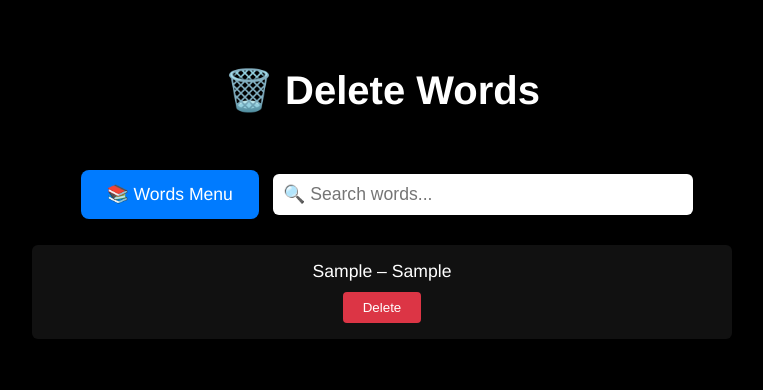
After one commit to nediHD/LingoLoop, a PHP site: page /delete_word.php in a window 1280 px wide. The commit adds this page. Shown: the top 390 px of the page, without its empty margins (258-1021 px from the left). Run offline with PHP 8.4, Linux system fonts and the light colour scheme; the visitor is signed in with stand-in values (Sample User, id 1); tables that the repository leaves empty or names only in its code hold one stand-in row (values such as "Sample post"); a stand-in replaces the project's code that opens the database connection; some libraries are stand-ins or nearby versions.

Commit message:
Problems with learning words.php

```diff
--- a/models/VocabularyManager.php
+++ b/models/VocabularyManager.php
@@ -11,8 +11,9 @@ class VocabularyManager
 
     public function translation_to($term) {
         $escapedInput = escapeshellarg($term);
-        $pythonScript = BASE_PATH . "/models/ai_translation.py";
-        $command = "python" . escapeshellarg($pythonScript) . " $escapedInput";
+        $pythonScript = __DIR__ . "/ai_translation.py";
+        $command = "python " . escapeshellarg($pythonScript) . " $escapedInput 2>&1";
+
         $output = shell_exec($command);
         $translation = json_decode($output, true);
 
@@ -66,7 +67,7 @@ class VocabularyManager
 
     public function setWordLearned($wordId)
     {
-        $stmt = $this->db->prepare("UPDATE user_vocabulary SET  review_days = review_days + 1, next_review_date = CURDATE() + INTERVAL review_days DAY WHERE id = ?");
+        $stmt = $this->db->prepare("UPDATE user_vocabulary SET  to_learn = 0,review_days = review_days + 1, next_review_date = CURDATE() + INTERVAL review_days DAY WHERE id = ?");
         $stmt->bind_param("i", $wordId);
         $stmt->execute();
         $stmt->close();
@@ -121,7 +122,7 @@ class VocabularyManager
 
     public function getAllWords($userId)
     {
-        $stmt = $this->db->prepare("SELECT * FROM user_vocabulary WHERE user_id = ?");
+        $stmt = $this->db->prepare("SELECT * FROM user_vocabulary WHERE user_id = ? ORDER BY date_added DESC");
         $stmt->bind_param("i", $userId);
         $stmt->execute();
         $result = $stmt->get_result();
--- /dev/null
+++ b/view/delete_word.php
@@ -0,0 +1,151 @@
+<?php
+define('BASE_PATH', dirname(__DIR__));
+require_once BASE_PATH . '/models/SessionManager.php';
+require_once BASE_PATH . '/models/VocabularyManager.php';
+require_once BASE_PATH . '/models/Database.php';
+
+SessionManager::startSession();
+
+if (!SessionManager::isLoggedIn()) {
+    header("Location: /lingoloop/view/index.php?action=login");
+    exit();
+}
+
+$db = Database::getInstance();
+$userId = $_SESSION['user_id'] ?? null;
+$vocabManager = new VocabularyManager($db);
+
+// Brisanje reči
+if (isset($_GET['delete'])) {
+    $wordId = intval($_GET['delete']);
+    $vocabManager->deleteWord($wordId);
+    header("Location: delete_word.php");
+    exit();
+}
+
+$allWords = $vocabManager->getAllWords($userId);
+?>
+
+<!DOCTYPE html>
+<html lang="en">
+<head>
+    <meta charset="UTF-8">
+    <title>Delete Words</title>
+    <meta name="viewport" content="width=device-width, initial-scale=1.0">
+    <style>
+        body {
+            background-color: #000;
+            color: white;
+            font-family: Helvetica, Arial, sans-serif;
+            margin: 0;
+            padding: 40px 20px;
+        }
+
+        .container {
+            max-width: 700px;
+            margin: 0 auto;
+            text-align: center;
+        }
+
+        h1 {
+            font-size: 2.5rem;
+            margin-bottom: 30px;
+        }
+
+        .button {
+            padding: 14px 26px;
+            font-size: 1.1rem;
+            border: none;
+            border-radius: 8px;
+            margin: 10px;
+            cursor: pointer;
+            transition: background-color 0.3s ease;
+            text-decoration: none;
+            display: inline-block;
+        }
+
+        .menu-btn {
+            background-color: #007bff;
+            color: white;
+        }
+
+        .search-btn {
+            background-color: #28a745;
+            color: white;
+        }
+
+        .button:hover {
+            opacity: 0.85;
+        }
+
+        .search-box {
+            width: 100%;
+            max-width: 400px;
+            padding: 10px;
+            margin: 30px auto;
+            font-size: 1.1rem;
+            border-radius: 6px;
+            border: none;
+        }
+
+        .word-card {
+            background-color: #111;
+            padding: 16px;
+            margin-bottom: 12px;
+            border-radius: 6px;
+            text-align: center;
+        }
+
+        .word-card span {
+            font-size: 1.1rem;
+            display: block;
+            margin-bottom: 10px;
+        }
+
+        .delete-btn {
+            background-color: #dc3545;
+            color: white;
+            padding: 8px 20px;
+            border: none;
+            border-radius: 4px;
+            cursor: pointer;
+        }
+    </style>
+    <script>
+        function filterWords() {
+            let input = document.getElementById('searchInput').value.toLowerCase();
+            let cards = document.getElementsByClassName('word-card');
+
+            for (let card of cards) {
+                let text = card.innerText.toLowerCase();
+                card.style.display = text.includes(input) ? 'block' : 'none';
+            }
+        }
+    </script>
+</head>
+<body>
+
+<div class="container">
+    <h1>🗑️ Delete Words</h1>
+
+    <a href="vocabulary_dashboard.php" class="button menu-btn">📚 Words Menu</a>
+
+    <input type="text" id="searchInput" onkeyup="filterWords()" class="search-box" placeholder="🔍 Search words...">
+
+    <?php if (empty($allWords)): ?>
+        <p>No words found.</p>
+    <?php else: ?>
+        <?php foreach ($allWords as $word): ?>
+            <div class="word-card">
+                <span><?= htmlspecialchars($word['term']) ?> – <?= htmlspecialchars($word['translation']) ?></span>
+                <form method="GET" onsubmit="return confirm('Are you sure you want to delete this word?');">
+                    <input type="hidden" name="delete" value="<?= $word['id'] ?>">
+                    <button type="submit" class="delete-btn">Delete</button>
+                </form>
+            </div>
+        <?php endforeach; ?>
+    <?php endif; ?>
+</div>
+
+</body>
+</html>
--- a/view/vocabulary_dashboard.php
+++ b/view/vocabulary_dashboard.php
@@ -106,8 +106,8 @@ $toRepeat = $vocabManager->countWordsToRepeat($userId);
 
 <div class="button-grid">
     <a href="/lingoloop/view/add_word.php" class="action-btn">➕ Add Words</a>
-    <a href="delete_words.php" class="action-btn">🗑️ Delete Words</a>
-    <a href="learn_words.php" class="action-btn">📖 Learn Words</a>
+    <a href="/lingoloop/view/delete_word.php" class="action-btn">🗑️ Delete Words</a>
+    <a href="/lingoloop/view/learn_words.php" class="action-btn">📖 Learn Words</a>
     <a href="revise_words.php" class="action-btn">🔄 Revise Words</a>
 </div>
 
```
Also changed, not shown: view/add_word.php (+42 -22 lines), view/add_word1.php (deleted, +0 -38 lines), view/learn_words.php (added, +191 -0 lines).
